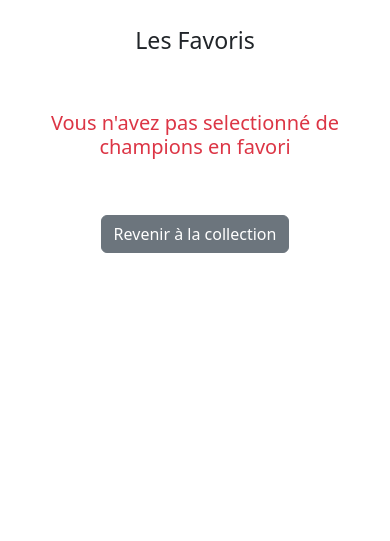
After one commit to Grongg/Wiki, a Symfony app: template templates/customer/collection/favorites.html.twig in a window 390 px wide. The commit adds this page. Shown: the part 141-682 px from the top of the page. Run offline with Twig, Linux system fonts and the light colour scheme; the template is opened without the code that fills it, so the values that code supplies are empty; some libraries are stand-ins or nearby versions.

Commit message:
[FIX] collection first time [UPD]  champion's list responsive [ADD] media queries setup

```diff
--- a/public/css/style.css
+++ b/public/css/style.css
@@ -1,6 +1,11 @@
 
 .form {
     position: relative
+}
+
+#logo {
+    height:100%;
+    width:55%;
 }
 
 .form .fa-search {
@@ -96,38 +101,6 @@
     /* margin-left: 1em; */
 }
 
-@media screen and (min-width: 607px)
-{
-    #splash
-    {
-        width: 60%;
-        height: 10%;
-        padding-right: 0 !important;
-        padding-left: 0 !important;
-    }
-}
-
-.splashImg
-{
-    width: 100%;
-}
-
-@media only screen and (min-width: 701px) and (max-width: 1080px)
-{
-    .splashImg
-    {
-        width: 138%;
-    }
-}
-
-@media only screen and (min-width: 480px) and (max-width: 700px)
-{
-    .splashImg
-    {
-        width: 140%;
-    }
-}
-
 #spells
 {
     max-height: 100%;
@@ -173,9 +146,110 @@
     color: black;
 }
 
+.page-link
+{
+    font-size: 16px;
+}
+
 .active>.page-link
 {
     color: black;
     background-color: #d9e2ef;
     border-color: black;
 }
+
+.splashImg
+{
+    width: 100%;
+}
+
+@media screen and (min-width: 607px)
+{
+    #splash
+    {
+        width: 60%;
+        height: 10%;
+        padding-right: 0 !important;
+        padding-left: 0 !important;
+    }
+}
+
+/* TV, xtra large screen */
+@media only screen and (min-width: 1200px)
+{
+
+}
+
+/* Large Screen */
+@media only screen and (min-width: 1025px) and (max-width: 1200px)
+{
+
+}
+
+/* laptop */
+@media only screen and (min-width: 769px) and (max-width: 1024px)
+{
+
+}
+
+
+/* tablette */
+@media only screen and (min-width: 481px) and (max-width: 768px)
+{
+    .splashImg
+    {
+        width: 138%;
+    }
+
+    #logo {
+        height: 35%;
+        width: 35%;
+    }
+
+}
+
+@media screen and (max-width: 469px)
+{
+    .page-link
+    {
+        font-size: 12px;
+    }
+}
+
+/* mobile */
+@media only screen and (min-width: 320px) and (max-width: 480px)
+{
+    #splash
+    {
+        padding: 0;
+        /* margin-left: -128px; */
+        margin-top: 19px;
+
+    }
+
+    .splashImg
+    {
+        width: 100%;
+    }
+
+    #logo {
+        height: 100%;
+        width: 190%;
+    }
+
+    .navbar-toggler
+    {
+        width: 15%;
+        height: 5%;
+    }
+
+    .navbar-brand
+    {
+        width: 18%;
+    }
+
+    .navbar-toggler-icon
+    {
+        width: 100%;
+    }
+}
--- a/src/Controller/Customer/StripeController.php
+++ b/src/Controller/Customer/StripeController.php
@@ -15,7 +15,7 @@ class StripeController extends AbstractController
     #[Route('/stripe/checkout', name: 'stripe_checkout')]
     public function createSession(CartService $cartService)
     {
-        Stripe::setApiKey('sk_test_51KWHxdA3HlYGRcWziBfVrJHOixZH1xsccLGqg3q7QIlRcIqYlP7AwJt62AUWvA8lJIPh9rGOqmVMafiOf8sHFEFu00hkPeKtdT');
+        Stripe::setApiKey(file_get_contents("../../../.token"));
 
         $domain = 'http://localhost:8000/';
 
@@ -52,7 +52,7 @@ class StripeController extends AbstractController
             ],
             'mode' => 'payment',
             'success_url' => $domain . 'successfullpayment/' . $user->getId(),
-            'cancel_url' => $domain . 'failedpayment' . $user->getId(),
+            'cancel_url' => $domain . 'failedpayment/' . $user->getId(),
         ]);
 
         return $this->redirect($checkout_session->url);
--- a/templates/customer/base.html.twig
+++ b/templates/customer/base.html.twig
@@ -3,8 +3,9 @@
     <head>
         <meta charset="UTF-8">
         <title>{% block title %}Wiki{% endblock %}</title>
+        <meta name="viewport" content="width=device-width, initial-scale=1">
         <meta name="description" content="Traquer votre listes de champions grâce à notre collection traqueur et apprenez en plus sur les champions de league of legends..." />
-            <link href="https://cdn.jsdelivr.net/npm/bootstrap@5.2.0-beta1/dist/css/bootstrap.min.css" rel="stylesheet" integrity="sha384-0evHe/X+R7YkIZDRvuzKMRqM+OrBnVFBL6DOitfPri4tjfHxaWutUpFmBp4vmVor" crossorigin="anonymous">
+        <link href="https://cdn.jsdelivr.net/npm/bootstrap@5.2.0-beta1/dist/css/bootstrap.min.css" rel="stylesheet" integrity="sha384-0evHe/X+R7YkIZDRvuzKMRqM+OrBnVFBL6DOitfPri4tjfHxaWutUpFmBp4vmVor" crossorigin="anonymous">
         <link rel="stylesheet" href="{{ asset('css/style.css') }}">
         <link rel="stylesheet" href="https://cdnjs.cloudflare.com/ajax/libs/font-awesome/6.0.0/css/all.min.css" integrity="sha512-9usAa10IRO0HhonpyAIVpjrylPvoDwiPUiKdWk5t3PyolY1cOd4DSE0Ga+ri4AuTroPR5aQvXU9xC6qOPnzFeg==" crossorigin="anonymous" referrerpolicy="no-referrer" />
         <script src="https://code.jquery.com/jquery-latest.min.js"></script>
--- /dev/null
+++ b/templates/customer/collection/favorites.html.twig
@@ -0,0 +1,32 @@
+{% extends 'customer/base.html.twig' %}
+
+{% block title %} Wiki - Your Selected Champs {% endblock %}
+
+{% block body %}
+    {% include "/customer/shared/_messages_flash.html.twig" %}
+    <div class="container py-5">
+        <div class="row">
+            <div class="col-12 pb-5">
+                <h3 class="text-center">Les Favoris</h3>
+            </div>
+            <div class="col-12">
+                <div class="row">
+                    {% if champions  is empty %}
+                        <div class="col-12">
+                            <h5 class="text-center text-danger">Vous n'avez pas selectionné de champions en favori</h5>
+                        </div>
+                    {% else %}
+                        {% for champ in champions %}
+                            <div class="col-sm-6 col-md-3 mt-2">
+                                <img src="{{ champ.icon }}" alt="{{ champ.name }} icon" class="collection imageChampion" data-champ="{{ champ.id }}" style="border-color: gold; filter: brightness(100%); -webkit-box-shadow: 0px 0px 5px 1px gold; box-shadow: 0px 0px 5px 1px gold;">
+                            </div>
+                        {% endfor %}
+                    {% endif %}
+                    <div class="col-12 d-flex justify-content-center mt-5">
+                        <a href="{{ path("nonsigned_collection") }}" type="button" class="btn btn-secondary ">Revenir à la collection</a>
+                    </div>
+                </div>
+            </div>
+        </div>
+    </div>
+{% endblock %}
--- a/templates/customer/shared/_navbar.html.twig
+++ b/templates/customer/shared/_navbar.html.twig
@@ -1,15 +1,12 @@
-<nav class="navbar navbar-expand-lg navbar-dark bg-dark">
+<nav class="navbar sticky-top navbar-expand-lg navbar-dark bg-dark">
   <div class="container-fluid">
-    <div class="container " style="height:40%; width:40%;">
     <a class="navbar-brand" href="{{ path('customer_home') }}">
-        <img src="https://cdn.discordapp.com/attachments/199640883971358720/998273203795394661/logo_test.png" alt="logo" style="height:25%; width:25%;">
+      <img src="https://cdn.discordapp.com/attachments/199640883971358720/1002590477503168643/logo_test.png" alt="logo" id="logo">
     </a>
-    </div>
-    <div>
-      <button class="navbar-toggler" type="button" data-bs-toggle="collapse" data-bs-target="#navbarSupportedContent" aria-controls="navbarSupportedContent" aria-expanded="false" aria-label="Toggle navigation">
+    <button class="navbar-toggler d-flex justify-content-center align-items-center" type="button" data-bs-toggle="collapse" data-bs-target="#navbarTogglerDemo02" aria-controls="navbarTogglerDemo02" aria-expanded="false" aria-label="Toggle navigation">
       <span class="navbar-toggler-icon"></span>
     </button>
-      <div class="collapse navbar-collapse" id="navbarSupportedContent">
+    <div class="collapse navbar-collapse" id="navbarTogglerDemo02">
       <ul class="navbar-nav me-auto mb-2 mb-lg-0">
         <li class="nav-item">
           <a class="nav-link active" aria-current="page" href="{{ path('nonsigned_collection') }}">Collection Tracker</a>
@@ -22,8 +19,8 @@
         </li>
         {% if app.user %}
           <li class="nav-item dropdown">
-              <a href="#" role="button" data-bs-toggle="dropdown" class="nav-link active dropdown-toggle" id="navbarDropdown">Mon Compte</a>
-              <ul class="dropdown-menu" aria-labelledby="navbarDropdown">
+            <a href="#" role="button" data-bs-toggle="dropdown" aria-expanded="false" class="nav-link active dropdown-toggle" id="navbarDropdownMenuLink">Mon Compte</a>
+            <ul class="dropdown-menu" aria-labelledby="navbarDropdownMenuLink">
               <li><a href="{{ path('customer_profile', {'id': app.user.id }) }}" class="dropdown-item">Mon Profil</a></li>
               <li><a href="{{ path('cart_detail') }}" class="dropdown-item">Voir le Panier</a></li>
             </ul>
@@ -42,5 +39,4 @@
       </ul>
     </div>
   </div>
-  </div>
 </nav>
```
Also changed, not shown: public/js/collection.js (added, +17 -0 lines), public/js/collectionUser.js (added, +22 -0 lines), public/js/homeSections.js (added, +12 -0 lines), src/Controller/Customer/ContentCollectionController.php (+57 -2 lines), templates/customer/champion/champion.html.twig (+6 -6 lines), templates/customer/collection/index.html.twig (+6 -45 lines), templates/customer/home/index.html.twig (+3 -17 lines), 1 other file. Lines whose indentation alone changed are shown as unchanged.
